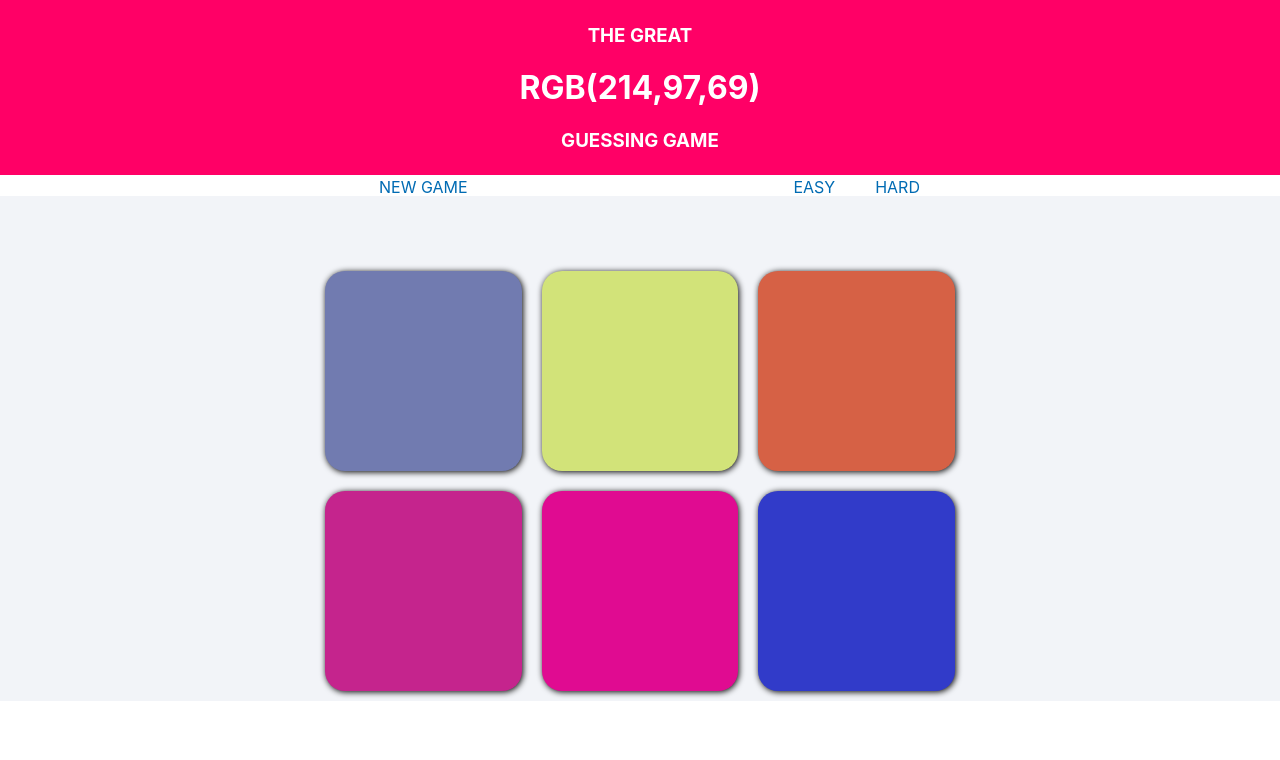
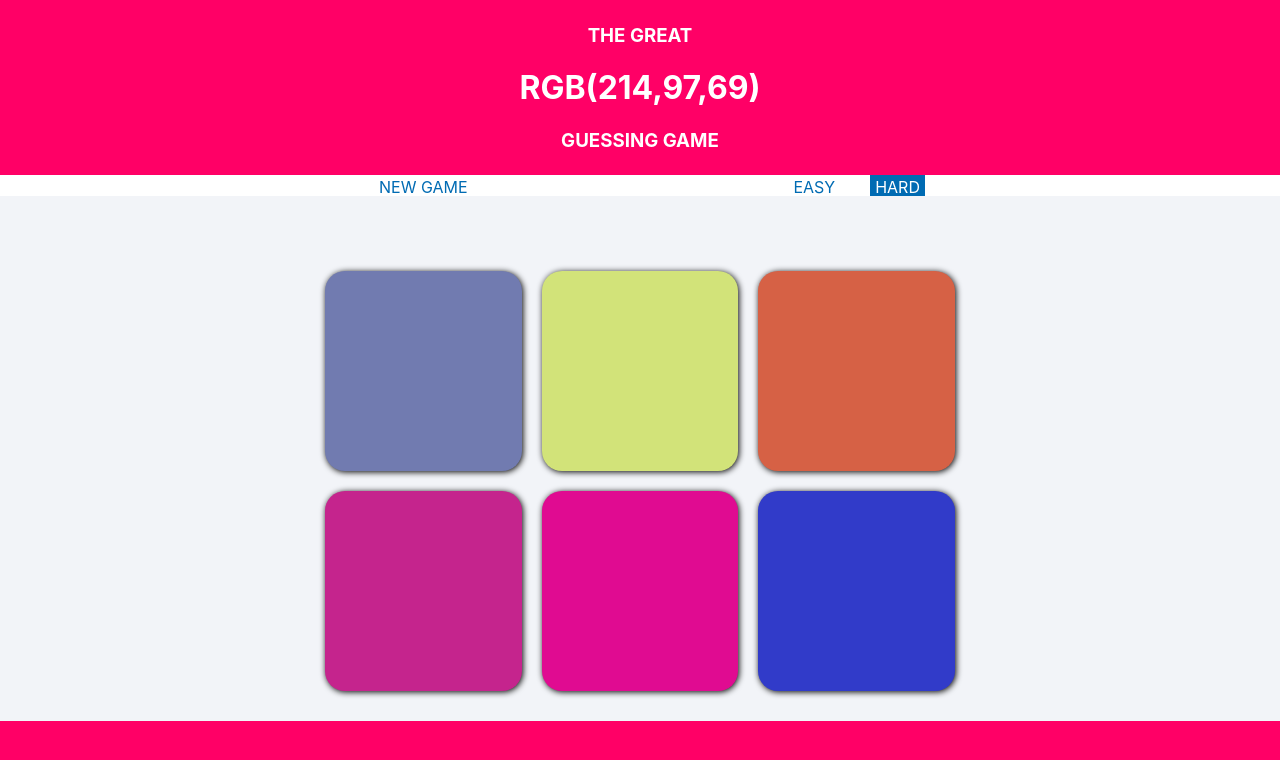
Before and after one commit to robert-b-payne/colorgame, a React (Create React App) app: page / in a window 1280 px wide. Shown: the top 760 px of the page. Built offline with nearby package versions, Linux system fonts and the light colour scheme.

Commit message:
fix async bug

```diff
--- a/src/App.css
+++ b/src/App.css
@@ -1,4 +1,16 @@
 .App {
   text-align: center;
   background-color: #f2f4f8;
+  height: 100%;
 }
+
+body {
+  text-align: center;
+  /* background-color: purple; */
+  height: 100%;
+  transition: all 1s ease-out;
+}
+
+/* .black {
+  background-color: black;
+} */
--- a/src/App.js
+++ b/src/App.js
@@ -18,7 +18,8 @@ class App extends Component {
     difficulty: "hard",
     squareState: [],
     fadeInTimerId: null,
-    fadeInCounter: 0
+    fadeInCounter: 0,
+    resetting: false
   };
   constructor() {
     super();
@@ -30,9 +31,11 @@ class App extends Component {
     this.state.correctColor = this.generateColor();
     //set a random square to the correct color
     this.correctSquare = this.chooseCorrectSquare();
-    console.log("correctSquare: " + this.correctSquare);
+    console.log(
+      "-========== correctSquare: " + this.correctSquare + " ==========-"
+    );
     this.state.squareColors[this.correctSquare] = this.state.correctColor;
-    //randomize initial background color
+    //initial background color
     this.state.prevCorrectColor = [255, 0, 102];
   }
 
@@ -51,39 +54,47 @@ class App extends Component {
   };
 
   squareClickedHandler = (color, index) => {
-    console.log("square clicked with value: " + color);
+    // console.log("square clicked with value: " + color);
     if (this.state.correctColor === color) {
-      console.log("you guessed correctly!!");
+      // console.log("you guessed correctly!!");
 
-      this.reset();
+      this.reset(true);
     } else {
-      console.log("wrong choice!");
+      // console.log("wrong choice!");
       let squareState = [...this.state.squareState];
       squareState[index] = false;
       this.setState({ squareState: squareState });
     }
   };
 
-  reset = () => {
+  reset = correctGuess => {
     // debugger;
+    //stop current reset is already in progress
+    console.log("inside reset with difficulty: " + this.state.difficulty);
+    if (this.state.resetting) {
+      clearInterval(this.state.fadeInTimerId);
+    }
     let squareState = [];
     for (let i = 0; i < 6; i++) {
       squareState.push(false);
     }
-    this.setState({ squareState: squareState }, this.fadeIn());
+    this.setState(
+      { squareState: squareState, resetting: true, fadeInCounter: 0 },
+      this.fadeIn(correctGuess)
+    );
   };
 
-  fadeIn = () => {
-    console.log("inside fadeIn");
-    console.log("squareState: " + this.state.squareState);
+  fadeIn = correctGuess => {
+    // console.log("inside fadeIn");
+    // console.log("squareState: " + this.state.squareState);
     // this.setState({ squareState: squareState });
     let squareColors = [];
     let correctColor = [];
     let correctSquare;
     let timerId = setInterval(() => {
-      console.log("inside timer . . . ");
+      // console.log("inside timer . . . ");
       let squareState = [...this.state.squareState];
-      console.log("squareState: " + this.state.squareState);
+      // console.log("squareState: " + this.state.squareState);
       squareState[this.state.fadeInCounter] = true;
       this.setState({
         squareState: squareState,
@@ -91,7 +102,7 @@ class App extends Component {
       });
       if (this.state.fadeInCounter > 5) {
         console.log("timer ended!");
-        this.setState({ fadeInCounter: 0 });
+        this.setState({ fadeInCounter: 0, resetting: false });
         clearInterval(this.state.fadeInTimerId);
       }
     }, 100);
@@ -103,24 +114,29 @@ class App extends Component {
     correctColor = this.generateColor();
     //set a random square to the correct color
     correctSquare = this.chooseCorrectSquare();
-    console.log("correctSquare: " + correctSquare);
+    console.log("-========== correctSquare: " + correctSquare + " ==========-");
     squareColors[correctSquare] = correctColor;
 
     this.setState({
       squareColors: squareColors,
       correctColor: correctColor,
-      prevCorrectColor: this.state.correctColor
+      prevCorrectColor: correctGuess
+        ? this.state.correctColor
+        : this.state.prevCorrectColor
       // squareState: squareState
     });
   };
 
   resetHandler = () => {
-    this.reset();
+    this.reset(false);
   };
 
-  changeDifficultyHandler = difficulty => {
-    console.log("changeDifficultyHandler!");
-    this.setState({ difficulty: difficulty }, this.reset());
+  changeDifficultyHandler = nextDifficulty => {
+    console.log("changeDifficultyHandler called with value " + nextDifficulty);
+    // setTimeout(() => {
+    //   this.setState({ difficulty: nextDifficulty }, this.reset(false));
+    // }, 3000);
+    this.setState({ difficulty: nextDifficulty }, () => this.reset(false));
   };
 
   render() {
@@ -135,6 +151,7 @@ class App extends Component {
           changeDifficultyHandler={difficulty =>
             this.changeDifficultyHandler(difficulty)
           }
+          selected={this.state.difficulty}
         />
         <Grid
           difficulty={this.state.difficulty}
--- a/src/Grid/Grid.jsx
+++ b/src/Grid/Grid.jsx
@@ -37,16 +37,20 @@ const Grid = props => {
       );
   }
 
-  // console.log("rendering gridRow1: ");
-  // console.log(gridRow1);
-  // console.log("rendering gridRow2: ");
-  // console.log(gridRow2);
+  let gridClasses = [classes.Grid];
+  if (props.difficulty === "easy") {
+    gridClasses.push(classes.Collapsed);
+  }
+
+  gridClasses = gridClasses.join(" ");
 
   return (
-    <React.Fragment>
-      <div className={classes.Row}>{gridRow1} </div>
-      <div className={classes.Row}>{gridRow2} </div>
-    </React.Fragment>
+    <div className={gridClasses}>
+      <div className={classes.innerGridContainer}>
+        <div className={classes.Row}>{gridRow1} </div>
+        <div className={classes.Row}>{gridRow2} </div>
+      </div>
+    </div>
   );
 };
 
--- a/src/Grid/Grid.module.css
+++ b/src/Grid/Grid.module.css
@@ -7,3 +7,33 @@
   /* background-color: red; */
   justify-content: center;
 }
+
+.Grid {
+  margin: 65px auto 65px auto;
+  /* margin: auto auto auto auto; */
+  height: 460px;
+  transition: all 0.85s ease-out;
+  /* display: flex;
+  flex-direction: column;
+  justify-content: center; */
+  position: relative;
+}
+
+.Collapsed {
+  height: 225px;
+  /* height: 0px; */
+}
+
+.innerGridContainer {
+  position: absolute;
+  top: 0px;
+  left: 0px;
+  right: 0px;
+  margin: auto;
+}
+
+/* div img.thing {
+  position: absolute;
+  right:0;
+  bottom:0;
+  } */
--- a/src/Menu/Menu.jsx
+++ b/src/Menu/Menu.jsx
@@ -2,6 +2,23 @@ import React from "react";
 import classes from "./Menu.module.css";
 
 const Menu = props => {
+  let easy_classes = [classes.Selection];
+  let hard_classes = [classes.Selection];
+
+  if (props.selected === "easy") {
+    easy_classes.push(classes.Selected);
+    // console.log("easy mode selected!");
+  } else if (props.selected === "hard") {
+    // console.log("hard mode selected!");
+    hard_classes.push(classes.Selected);
+  }
+
+  easy_classes = easy_classes.join(" ");
+  hard_classes = hard_classes.join(" ");
+
+  // console.log("menu props: ");
+  // console.log(props);
+
   return (
     <div className={classes.Menu}>
       <div className={classes.Submenu}>
@@ -14,13 +31,13 @@ const Menu = props => {
         <span className={classes.Item} />
         <span className={classes.Item}>
           <span
-            className={classes.Selection}
+            className={easy_classes}
             onClick={() => props.changeDifficultyHandler("easy")}
           >
             EASY
           </span>
           <span
-            className={classes.Selection}
+            className={hard_classes}
             onClick={() => props.changeDifficultyHandler("hard")}
           >
             HARD
--- a/src/Menu/Menu.module.css
+++ b/src/Menu/Menu.module.css
@@ -4,7 +4,7 @@
   color: #006bb3;
   display: flex;
   justify-content: center;
-  margin-bottom: 65px;
+  /* margin-bottom: 65px; */
   /* padding: 5px 0px 5px 0px; */
 }
 
@@ -51,7 +51,7 @@
   cursor: pointer;
 }
 
-.Selected_Mode {
+.Selected {
   background-color: #006bb3;
   color: white;
 }
--- a/src/Square/Square.jsx
+++ b/src/Square/Square.jsx
@@ -11,7 +11,6 @@ const Square = props => {
         backgroundColor: `rgb(${props.color[0]},${props.color[1]},${
           props.color[2]
         })`,
-        // visibility: !props.visibility ? "hidden" : "visible"
         opacity: !props.visibility ? "0" : "1"
       }}
       onClick={() => props.clickHandler(props.color, props.index)}
--- a/src/Title/Title.jsx
+++ b/src/Title/Title.jsx
@@ -1,28 +1,49 @@
-import React from "react";
+import React, { Component } from "react";
 import classes from "./Title.module.css";
 
 //props
 //backgroundColor
 //correctColor[3] (rgb components of correctColor) displayed in title
 
-const Title = props => {
+class Title extends Component {
+  state = {};
+
+  componentDidMount() {
+    this.updateHTMLBackground();
+  }
+
+  componentDidUpdate() {
+    this.updateHTMLBackground();
+  }
+
+  updateHTMLBackground = () => {
+    document.body.style.backgroundColor = `rgb(${
+      this.props.backgroundColor[0]
+    },${this.props.backgroundColor[1]},${this.props.backgroundColor[2]})`;
+    // console.log("document.body.style.backgroundColor");
+    // console.log(document.body.style.backgroundColor);
+    // document.body.classList.add('')
+  };
+
+  render() {
     return (
       <div
         className={classes.Title}
         style={{
-        backgroundColor: `rgb(${props.backgroundColor[0]},${
-          props.backgroundColor[1]
-        },${props.backgroundColor[2]})`
+          backgroundColor: `rgb(${this.props.backgroundColor[0]},${
+            this.props.backgroundColor[1]
+          },${this.props.backgroundColor[2]})`
         }}
       >
         <h3 className={classes.fontColor}>THE GREAT</h3>
         <h1 className={classes.fontColor}>
-        RGB({props.correctColor[0]},{props.correctColor[1]},
-        {props.correctColor[2]})
+          RGB({this.props.correctColor[0]},{this.props.correctColor[1]},
+          {this.props.correctColor[2]})
         </h1>
         <h3 className={classes.fontColor}>GUESSING GAME</h3>
       </div>
     );
-};
+  }
+}
 
 export default Title;
```
Also changed, not shown: 1 other file (tests, documents, lock files or other folders). Lines whose indentation alone changed are shown as unchanged.
